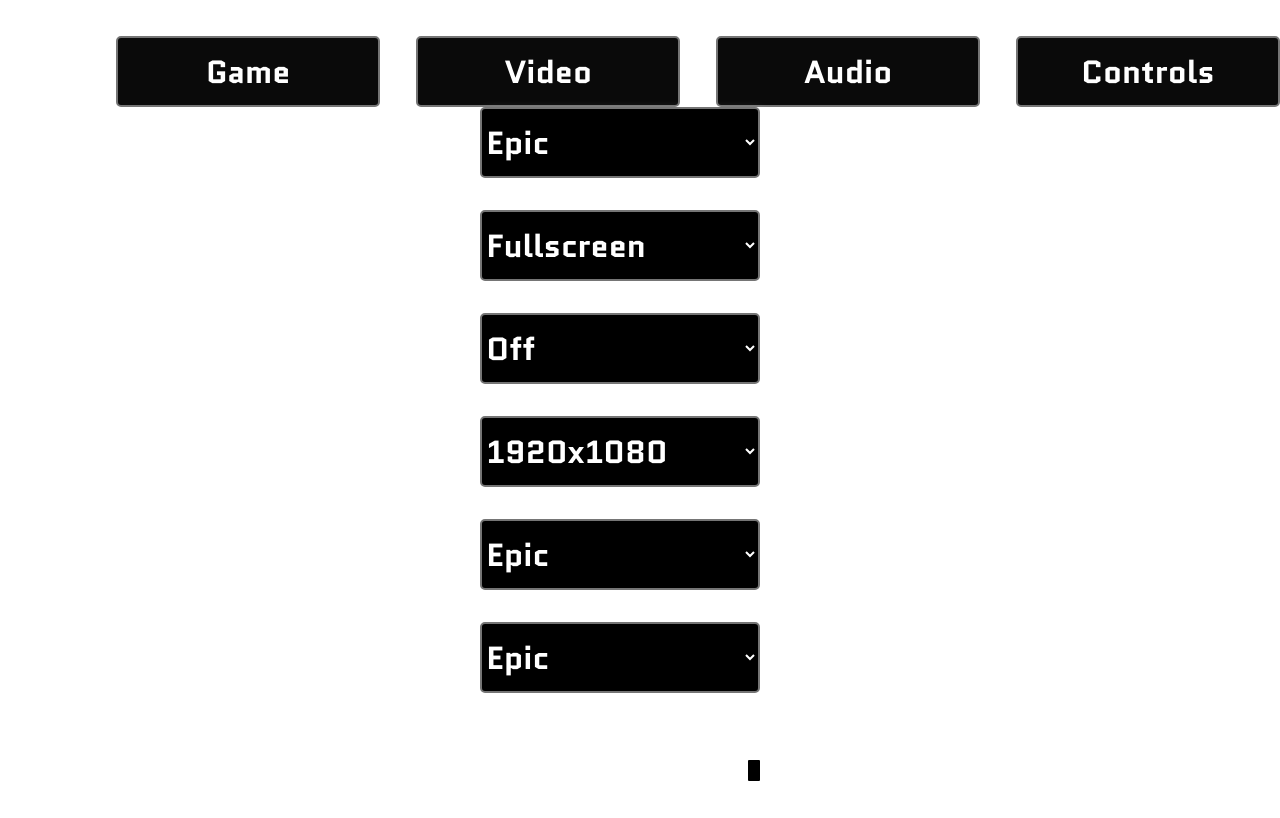
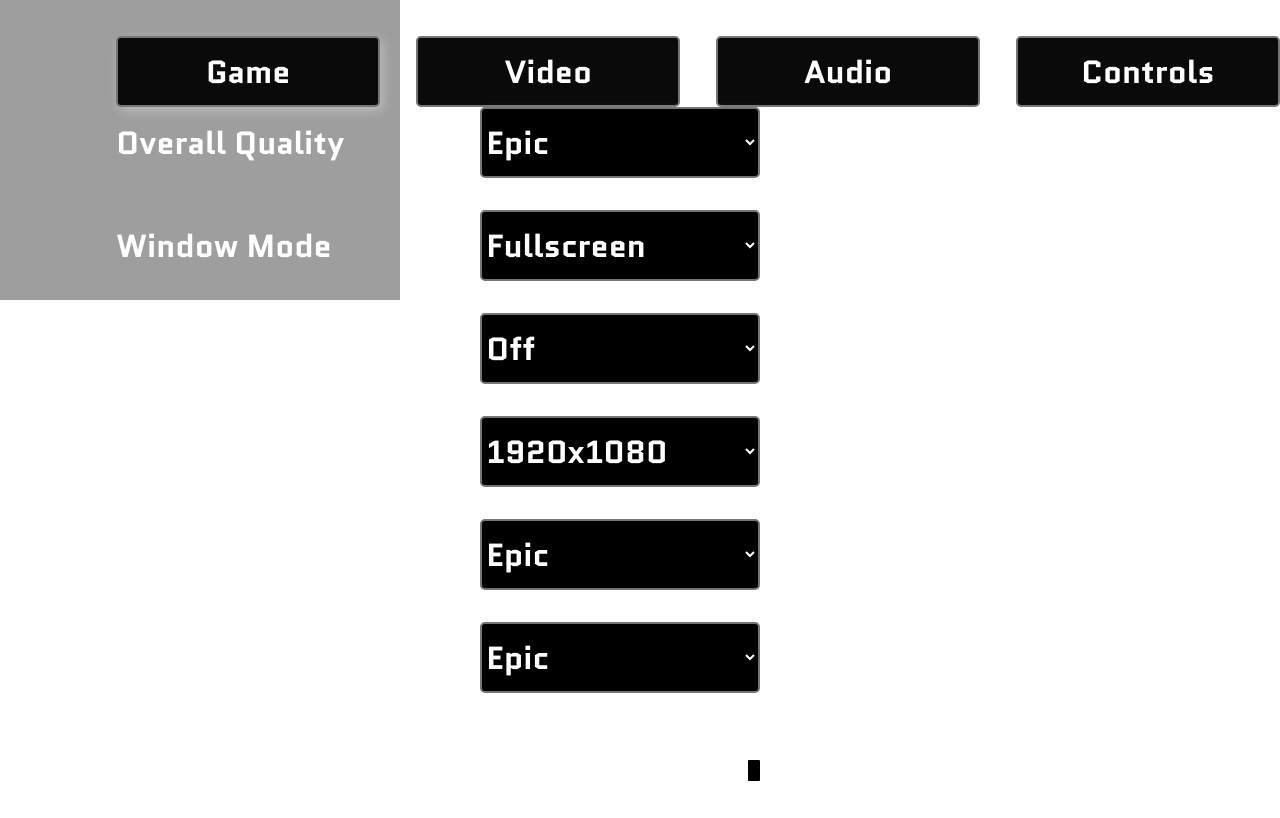
Before and after one commit to topihenrik/game-menu-prototype, a plain HTML site: page settings.html in a window 1280 px wide. Shown: the top 818 px of the page. Drawn offline with Linux system fonts and the light colour scheme; the site is published under a folder, as on GitHub Pages, so addresses that start at the root find nothing.

Commit message:
Another minor fix

```diff
--- a/style.css
+++ b/style.css
@@ -99,7 +99,7 @@ button:active {
 
 body#settings {
     display: grid;
-    background-image: url("/menubackground.png");
+    background-image: url("./menubackground.png");
     background-repeat: no-repeat;
     grid-template: 1fr 4fr 1fr / 1fr 2fr 2fr 2fr 1fr;
 }
```
